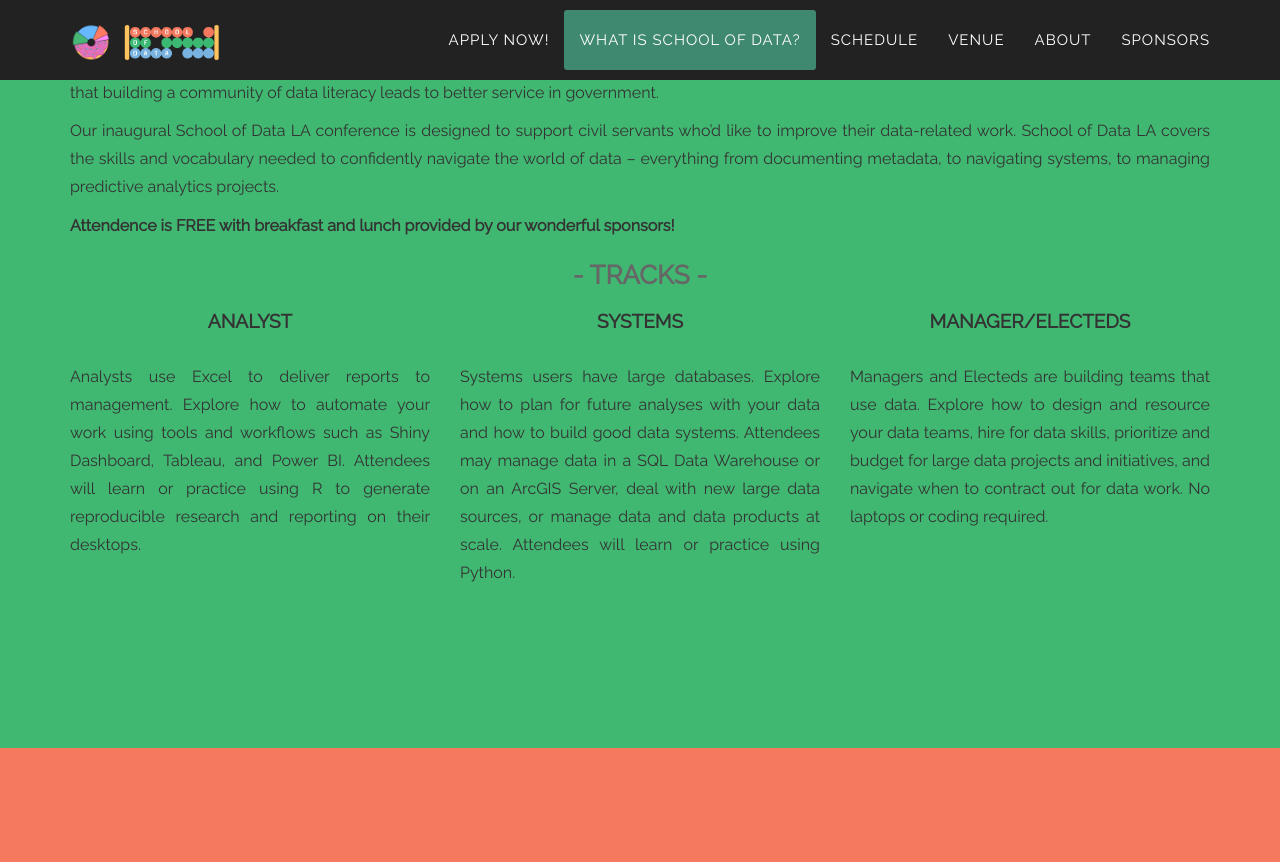
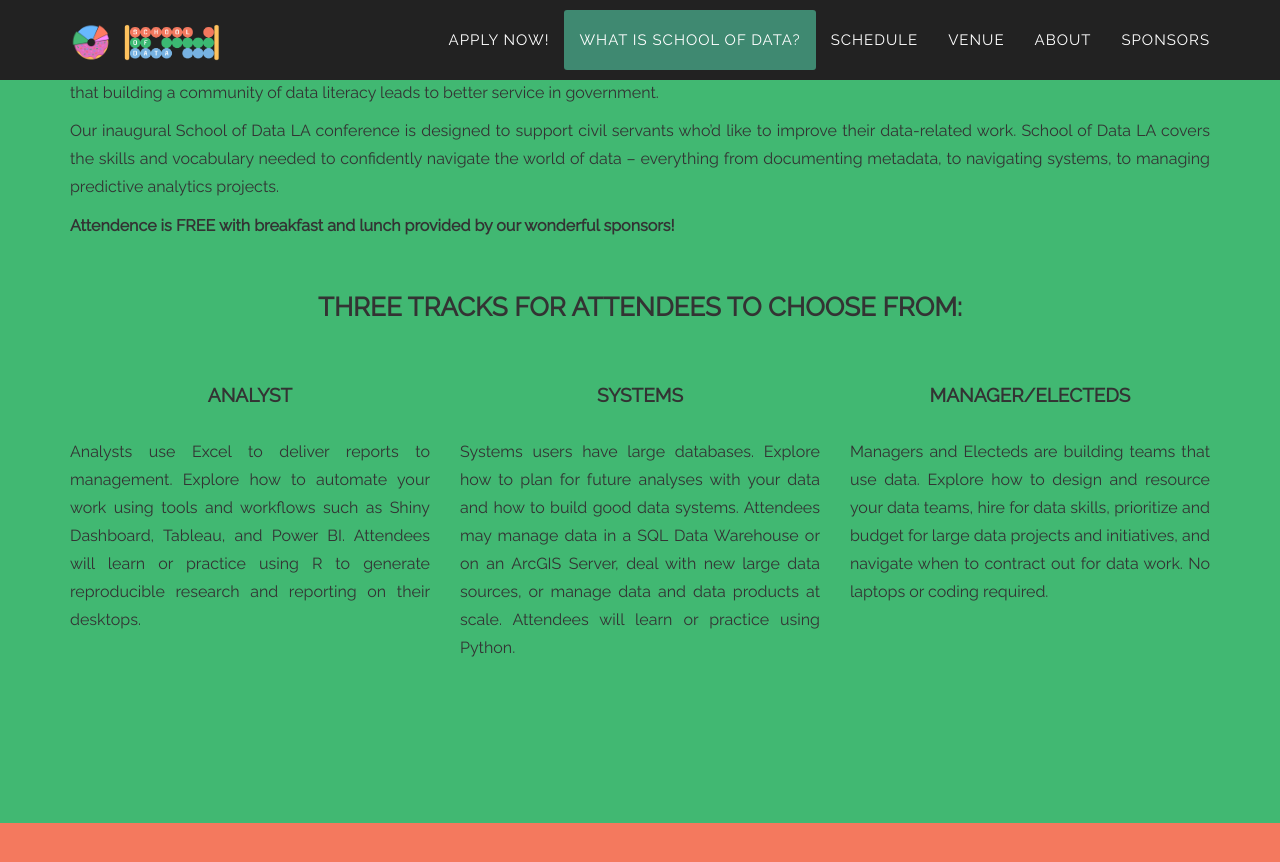
Before and after one commit to compilerla/school-of-data, a Jekyll site: the page built from index.html, in a window 1280 px wide and 900 px high, scrolled down 1157 px. Shown: the top 862 px of the window. Built offline with Jekyll 4.4.1, drawn with Linux system fonts in a browser that asks for light colours; some web fonts are replaced; comment, search, counter and statistics services are not loaded.

Commit message:
minor style updates to add better spacing.

```diff
--- a/_includes/schedule.html
+++ b/_includes/schedule.html
@@ -6,8 +6,8 @@
                     <h2 class="section-heading">Schedule</h2>
 
                     <p>Take a look at our <strong><a href="https://docs.google.com/document/d/1BACmTXle6tkO2xs6BmIpTxmnwfFHcbDRcFayLYOxVns/edit?usp=sharing" target="_blank">Draft Schedule Doc</a></strong>. We believe strongly in collaboration and invite you to add your speaker and session ideas directly to the doc.  We will update this section with the details as each session is finalized.  <em>Please note - sessions are subject to change.</em></p>
-
-                    <h3>Day 1 - Thursday</h3>
+                    <br>
+                    <h3>Day 1 - Thursday</h3><br>
                     <div class="table-responsive">
                         <table class="table table-bordered text-left">
                             <thead>
@@ -53,7 +53,8 @@
                             </tbody>
                         </table>
                     </div>
-                    <h3>Day 2 - Friday</h3>
+                    <br>
+                    <h3>Day 2 - Friday</h3><br>
                     <div class="table-responsive">
                         <table class="table table-bordered text-left">
                             <thead>
--- a/_includes/schoolofdata.html
+++ b/_includes/schoolofdata.html
@@ -9,7 +9,9 @@
                     <p>Our inaugural School of Data LA conference is designed to support civil servants who’d like to improve their data-related work. School of Data LA covers the skills and vocabulary needed to confidently navigate the world of data – everything from documenting metadata, to navigating systems, to managing predictive analytics projects.</p>
 
                     <p><strong>Attendence is FREE with breakfast and lunch provided by our wonderful sponsors!</strong></p>
-                    <h3 class="text-muted text-center">- Tracks -</h3>
+                    <br>
+                    <h3 class="text-center">Three tracks for attendees to choose from:</h3>
+                    <br><br>
                 </div>
             </div>
             <div class="row">
```
